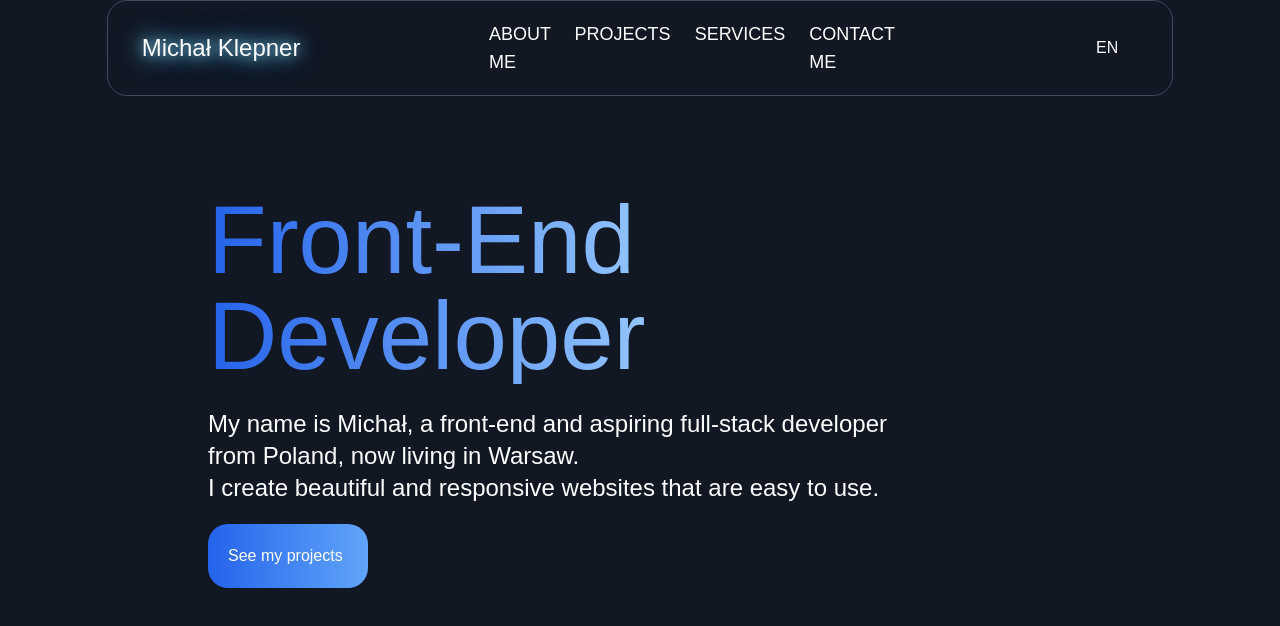
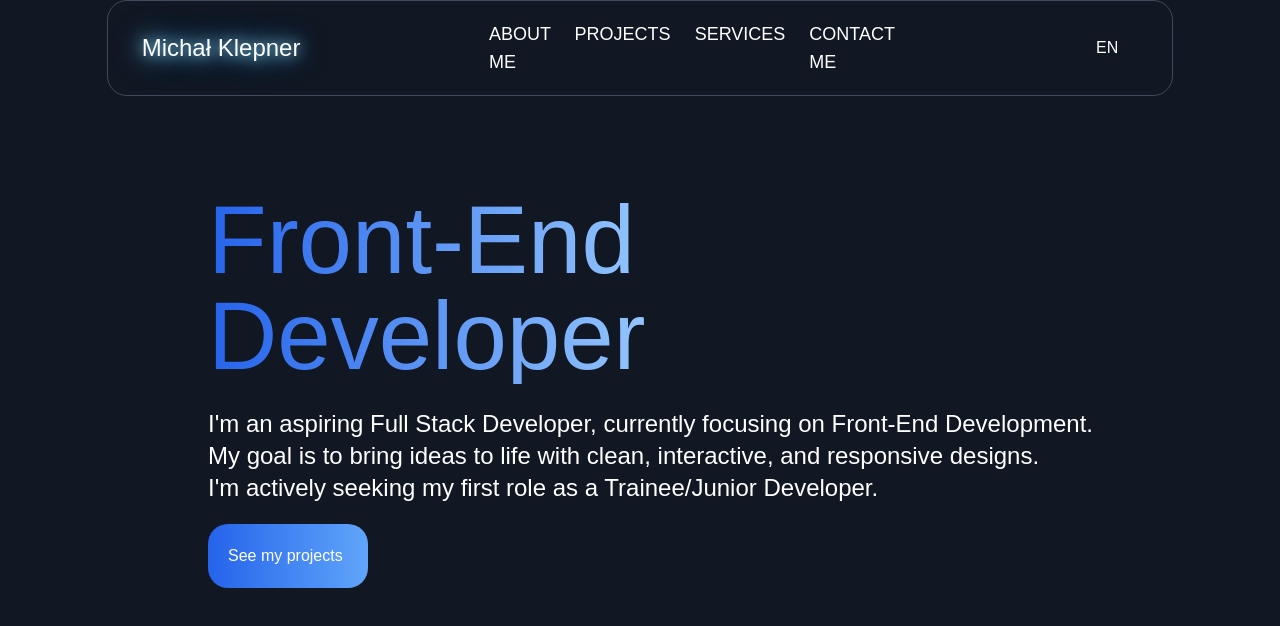
Before and after one commit to FlamingShali/Porfolio-Page, a React (Vite) app: page / in a window 1280 px wide. Shown: the top 626 px of the page. Built offline with nearby package versions, Linux system fonts and the light colour scheme.

Commit message:
Changed description in main page and about section

```diff
--- a/src/components/ProjectCards.jsx
+++ b/src/components/ProjectCards.jsx
@@ -9,18 +9,16 @@ const CardsData = [
     title: "Currency converter",
     desc: "Check the current exchange rates",
   },
-
 ];
 const ProjectCards = () => {
-
   return (
-    <div className="container mx-auto">
+    <div className=" container mx-auto">
       <h1 className="text-center  text-white font-bold text-3xl mb-14 mt-5 sm:mt-0">
         My Projects
       </h1>
 
       {/* cards section */}
-      <div className="grid grid-cols-1 sm:grid-cols-2 md:grid-cols-3 place-items-center gap-6">
+      <div className="animate-appear-quick relative grid grid-cols-1 sm:grid-cols-2 md:grid-cols-3 place-items-center gap-6">
         {CardsData.map(({ id, img, title, desc }) => {
           return (
             <div
--- a/src/pages/AboutSection.jsx
+++ b/src/pages/AboutSection.jsx
@@ -6,17 +6,18 @@ import ReactIcon from "./../images/react.png";
 import CSSIcon from "./../images/css.png";
 import PythonIcon from "./../images/python.png";
 import CSharpIcon from "./../images/c-sharp.png";
+import TailwindIcon from "./../images/tailwind-css.svg";
 import TechIcon from "../components/TechIcon";
 import { Link } from "react-router";
 
 const AboutSection = () => {
   DocumentTitle("Portfolio - About me");
   return (
-    <div className=" absolute md:m-auto left-0 right-0 md:top-40 top-60  md:text-2xl flex flex-col bg-transparent justify-items-center text-center">
+    <div className="md:text-2xl flex flex-col bg-transparent items-center justify-center text-center">
       <h1 className="relative animate-appear-quick m-10 font-semibold">
         Something about me
       </h1>
-      <div className="animate-appear-quick font-sans relative  md:m-11 lg:text-lg p-3">
+      <div className="animate-appear-quick font-sans relative xl:w-4/5  md:m-11 lg:text-lg p-3">
         <Paragraph>
           Hello! I'am very happy you reached here. My name is Michał, an
           aspiring programmer.
@@ -29,8 +30,7 @@ const AboutSection = () => {
           look great but also provide an intuitive experience for users.
         </Paragraph>
         <Paragraph>
-          I'm always eager to learn and grow as a developer. In the future, I
-          plan to expand my skill set by diving into Python, C#, and SQL to
+          I'm always eager to learn and grow as a developer. Soon, I want to expand my skill set by diving into Python, C#, and SQL to
           explore full-stack development and backend technologies.
         </Paragraph>
         <Paragraph>
@@ -46,9 +46,10 @@ const AboutSection = () => {
       </h1>
       <div className="relative animate-appear-quick flex flex-row  justify-center">
         <TechIcon srcIcon={HtmlIcon} />
+        <TechIcon srcIcon={CSSIcon} />
         <TechIcon srcIcon={JSIcon} />
         <TechIcon srcIcon={ReactIcon} />
-        <TechIcon srcIcon={CSSIcon} />
+        <TechIcon srcIcon={TailwindIcon} />
         <TechIcon srcIcon={PythonIcon} />
         <TechIcon srcIcon={CSharpIcon} />
       </div>
--- a/src/pages/MainPage.jsx
+++ b/src/pages/MainPage.jsx
@@ -13,9 +13,15 @@ const MainPage = () => {
         </h1>
         <br />
         <p className="animate-appear-quick md:text-2xl">
-          My name is Michał, a front-end and aspiring full-stack developer
-          <p>from Poland, now living in Warsaw.</p>I create beautiful and
-          responsive websites that are easy to use.{" "}
+          I'm an aspiring Full Stack Developer, currently focusing on Front-End
+          Development.
+        </p>
+        <p className="animate-appear-quick md:text-2xl">
+          My goal is to bring ideas to life with clean, interactive, and
+          responsive designs.
+        </p>
+        <p className="animate-appear-quick md:text-2xl">
+          I'm actively seeking my first role as a Trainee/Junior Developer.
         </p>
         <Link
           to="/projects"
```
Also changed, not shown: src/images/tailwind-css.svg (added).
